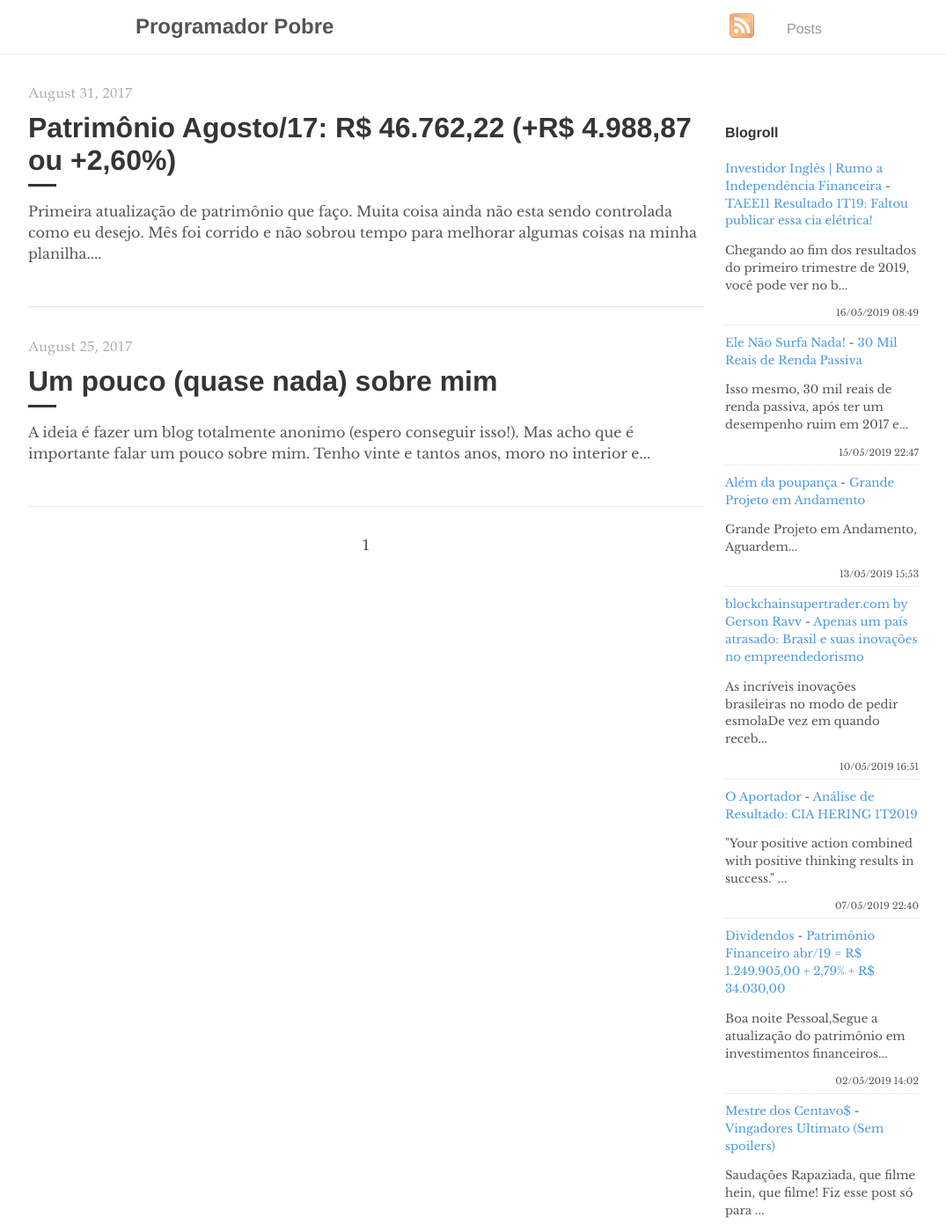
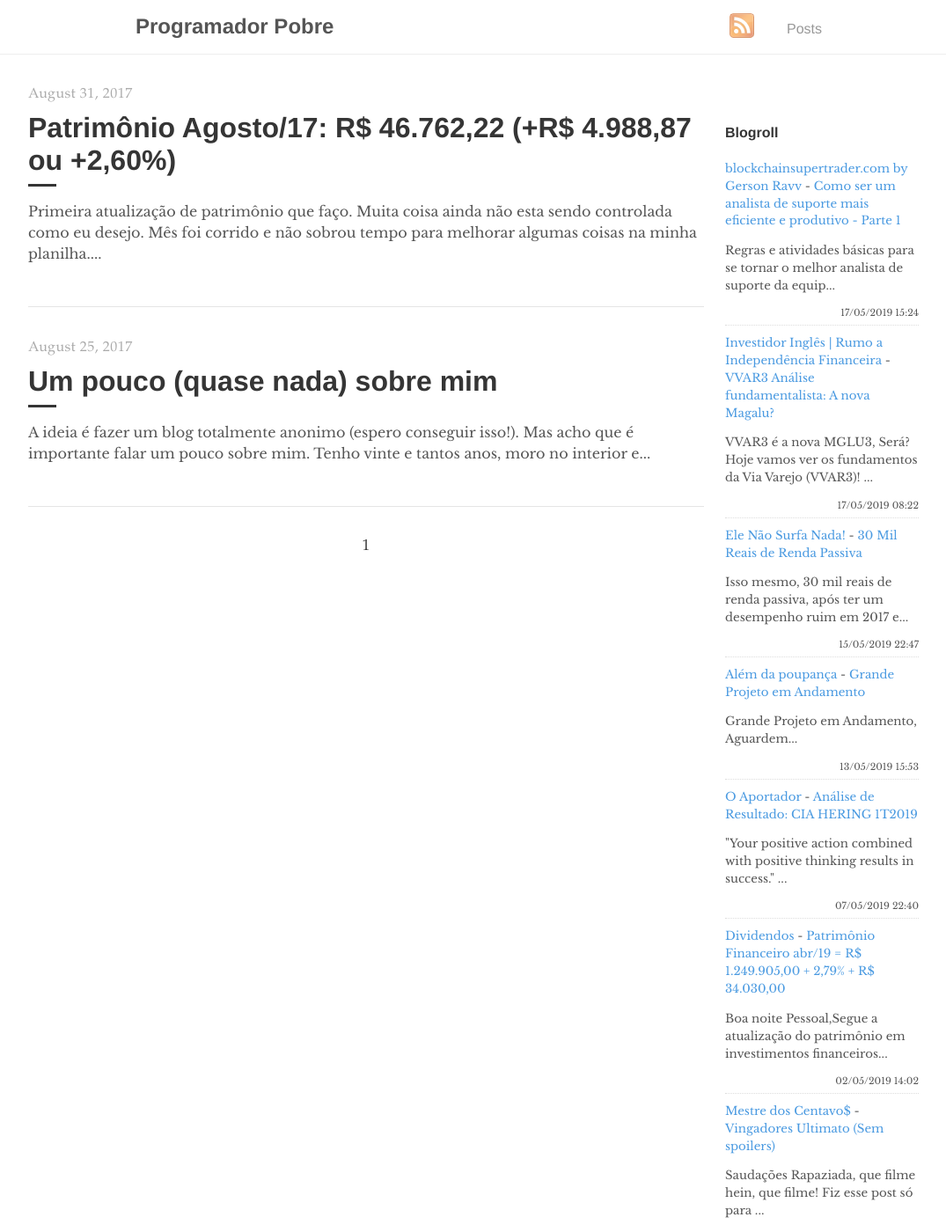
Before and after one commit to programadorpobre/programadorpobre.github.io, a Jekyll site: the page built from index.html, in a window 1280 px wide and 1400 px high. Shown: the whole window at 88% size, without its empty margins (96-1171 px from the left). Built offline with Jekyll 4.4.1, drawn with Linux system fonts in a browser that asks for light colours; the list of posts is cut into pages by our own code; comment, search, counter and statistics services are not loaded.

Commit message:
[ci skip] travis #650

```diff
--- a/_includes/feed-entries.html
+++ b/_includes/feed-entries.html
@@ -1,7 +1,12 @@
 <div class="feed-entry">
-    <a class="feed-entry-site-name" href="https://www.investidoringles.com/">Investidor Inglês | Rumo a Independência Financeira</a> - <a class="feed-entry-title" href="https://www.investidoringles.com/2019/05/taee11-resultado-1t19.html">TAEE11 Resultado 1T19: Faltou publicar essa cia elétrica!</a>
-    <p class="feed-entry-summary">Chegando ao fim dos resultados do primeiro trimestre de 2019, você pode ver no b...</p>
-    <time datetime="2019-05-16T08:49:00.001-03:00">16/05/2019 08:49</time>
+    <a class="feed-entry-site-name" href="http://www.blockchainsupertrader.com/">blockchainsupertrader.com by Gerson Ravv</a> - <a class="feed-entry-title" href="http://www.blockchainsupertrader.com/2019/05/como-ser-um-analista-de-suporte-mais.html">Como ser um analista de suporte mais eficiente e produtivo - Parte 1</a>
+    <p class="feed-entry-summary">Regras e atividades básicas para se tornar o melhor analista de suporte da equip...</p>
+    <time datetime="2019-05-17T15:24:00.000-03:00">17/05/2019 15:24</time>
+</div>
+<div class="feed-entry">
+    <a class="feed-entry-site-name" href="https://www.investidoringles.com/">Investidor Inglês | Rumo a Independência Financeira</a> - <a class="feed-entry-title" href="https://www.investidoringles.com/2019/05/vvar3-analise-fundamentalista.html">VVAR3 Análise fundamentalista: A nova Magalu?</a>
+    <p class="feed-entry-summary">VVAR3 é a nova MGLU3, Será?Hoje vamos ver os fundamentos da Via Varejo (VVAR3)! ...</p>
+    <time datetime="2019-05-17T08:22:00.000-03:00">17/05/2019 08:22</time>
 </div>
 <div class="feed-entry">
     <a class="feed-entry-site-name" href="https://elenaosurfanada.blogspot.com/">Ele Não Surfa Nada!</a> - <a class="feed-entry-title" href="https://elenaosurfanada.blogspot.com/2019/05/30-mil-reais-de-renda-passiva.html">30 Mil Reais de Renda Passiva</a>
@@ -12,11 +17,6 @@
     <a class="feed-entry-site-name" href="https://alemdapoupanca.blogspot.com/">Além da poupança</a> - <a class="feed-entry-title" href="https://alemdapoupanca.blogspot.com/2019/05/grande-projeto-em-andamento.html">Grande Projeto em Andamento</a>
     <p class="feed-entry-summary">Grande Projeto em Andamento, Aguardem...</p>
     <time datetime="2019-05-13T15:53:00.001-03:00">13/05/2019 15:53</time>
-</div>
-<div class="feed-entry">
-    <a class="feed-entry-site-name" href="http://www.blockchainsupertrader.com/">blockchainsupertrader.com by Gerson Ravv</a> - <a class="feed-entry-title" href="http://www.blockchainsupertrader.com/2019/05/apenas-um-pais-atrasado-brasil-e-suas.html">Apenas um país atrasado: Brasil e suas inovações no empreendedorismo</a>
-    <p class="feed-entry-summary">As incríveis inovações brasileiras no modo de pedir esmolaDe vez em quando receb...</p>
-    <time datetime="2019-05-10T16:51:00.002-03:00">10/05/2019 16:51</time>
 </div>
 <div class="feed-entry">
     <a class="feed-entry-site-name" href="https://oaportadorfinanceiro.blogspot.com/">O Aportador</a> - <a class="feed-entry-title" href="https://oaportadorfinanceiro.blogspot.com/2019/05/analise-de-resultado-cia-hering-1t2019.html">Análise de Resultado: CIA HERING 1T2019</a>
```
